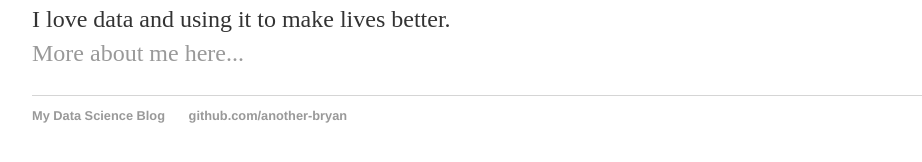
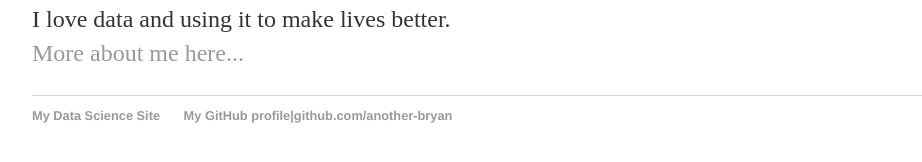
Before and after one commit to another-bryan/another-bryan.github.io, a Jekyll site: the page built from index.html, in a window 1280 px wide. Shown: the part 249-411 px from the top of the page, without its empty margins (160-1082 px from the left). Built offline with Jekyll 4.4.1, drawn with Linux system fonts in a browser that asks for light colours.

Commit message:
Renamed standard links at bottom of each page

```diff
--- a/_layouts/default.html
+++ b/_layouts/default.html
@@ -21,8 +21,8 @@
 		</div><!-- /.container -->
 		<footer>
     		<ul>
-        		<li><a href="https://another-bryan.github.io/">My Data Science Blog</a></li>
-		        <li><a href="https://github.com/another-bryan">github.com/another-bryan</a></li>
+        		<li><a href="https://another-bryan.github.io/">My Data Science Site</a></li>
+		        <li><a href="https://github.com/another-bryan">My GitHub profile|github.com/another-bryan</a></li>
 			</ul>
 		</footer>
 	</body>
```
